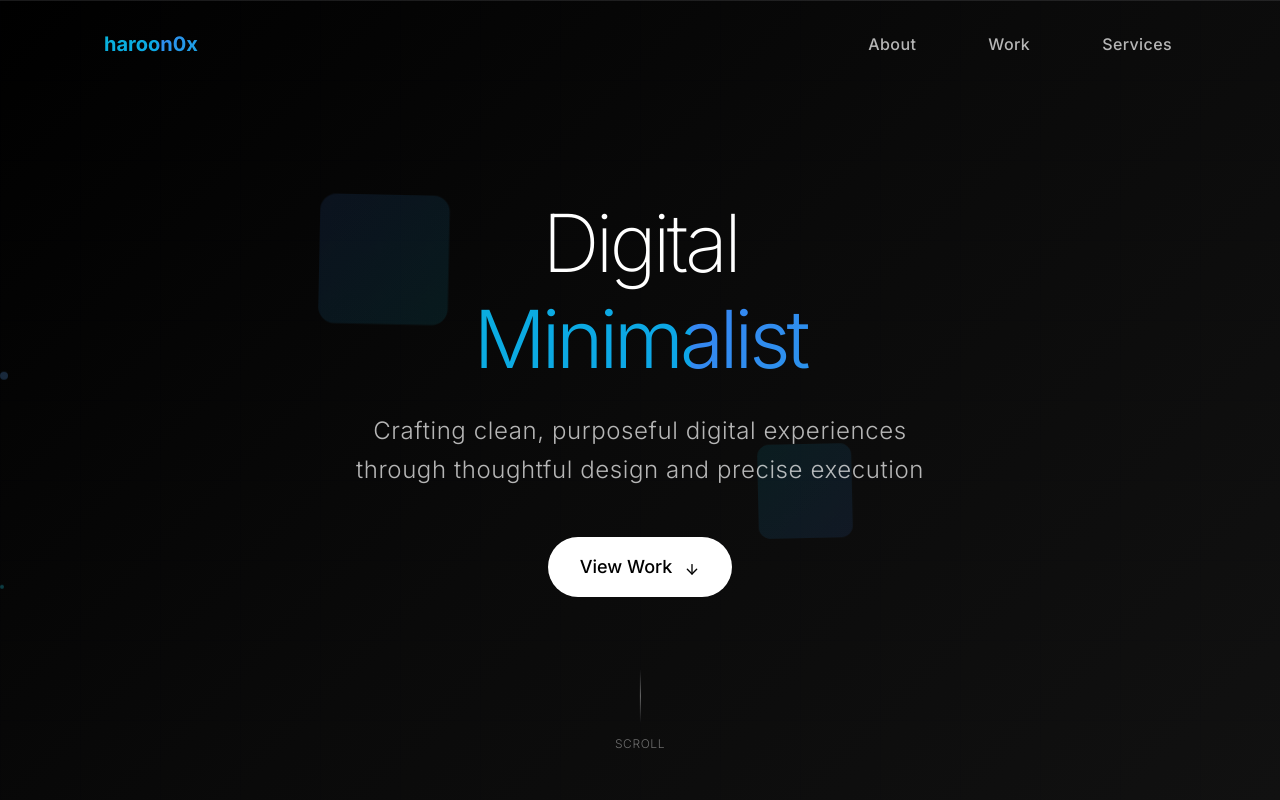
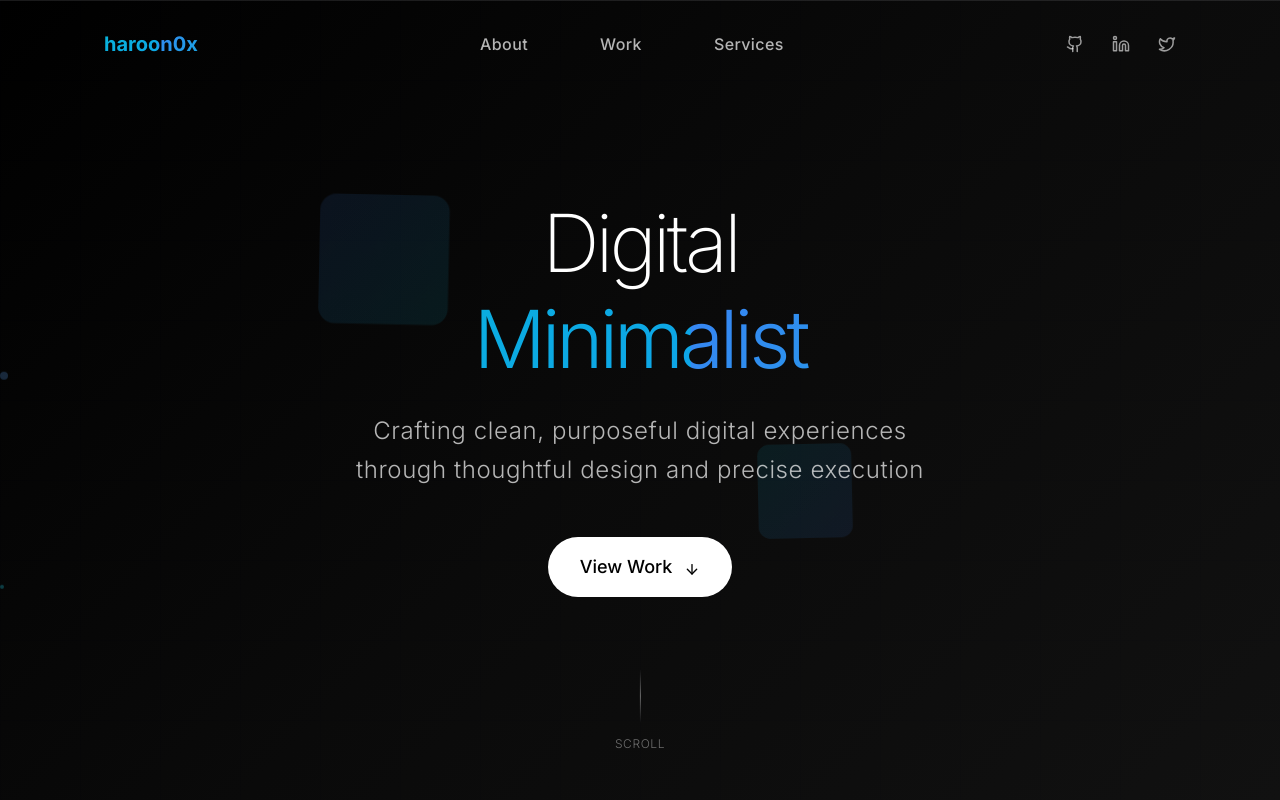
Before and after one commit to haroon0x/portfolio, a React (Vite) app: page / in a window 1280 px wide. Shown: the top 800 px of the page. Built offline with nearby package versions, Linux system fonts and the light colour scheme.

Commit message:
Add LinkedIn, GitHub, and X social media links

```diff
--- a/src/components/Footer.tsx
+++ b/src/components/Footer.tsx
@@ -1,10 +1,16 @@
 import React from 'react';
-import { ArrowUp, Mail } from 'lucide-react';
+import { ArrowUp, Mail, Github, Linkedin, Twitter } from 'lucide-react';
 
 export default function Footer() {
   const scrollToTop = () => {
     window.scrollTo({ top: 0, behavior: 'smooth' });
   };
+
+  const socialLinks = [
+    { name: 'GitHub', icon: Github, url: 'https://github.com/haroon0x', color: 'hover:text-white' },
+    { name: 'LinkedIn', icon: Linkedin, url: 'https://linkedin.com/in/haroon0x', color: 'hover:text-blue-400' },
+    { name: 'X', icon: Twitter, url: 'https://x.com/haroon0x', color: 'hover:text-cyan-400' }
+  ];
 
   return (
     <footer className="bg-zinc-950 border-t border-white/10 py-16">
@@ -23,6 +29,22 @@ export default function Footer() {
               <Mail size={18} />
               <span className="font-medium">hello@haroon0x.com</span>
             </a>
+          </div>
+
+          {/* Social Links */}
+          <div className="flex justify-center items-center space-x-6">
+            {socialLinks.map((social) => (
+              <a
+                key={social.name}
+                href={social.url}
+                target="_blank"
+                rel="noopener noreferrer"
+                className={`group p-3 bg-zinc-900 border border-white/10 hover:border-blue-400/30 rounded-xl transition-all duration-300 hover-lift focus:outline-none focus-visible:ring-2 focus-visible:ring-blue-500 focus-visible:ring-offset-2 focus-visible:ring-offset-zinc-950 ${social.color}`}
+                aria-label={`Visit ${social.name} profile`}
+              >
+                <social.icon size={18} className="transition-all duration-300 group-hover:scale-110" />
+              </a>
+            ))}
           </div>
 
           {/* Divider */}
--- a/src/components/Header.tsx
+++ b/src/components/Header.tsx
@@ -1,5 +1,5 @@
 import React, { useState, useEffect } from 'react';
-import { Menu, X } from 'lucide-react';
+import { Menu, X, Github, Linkedin, Twitter } from 'lucide-react';
 
 export default function Header() {
   const [isMenuOpen, setIsMenuOpen] = useState(false);
@@ -26,6 +26,12 @@ export default function Header() {
     { name: 'About', id: 'about' },
     { name: 'Work', id: 'work' },
     { name: 'Services', id: 'services' }
+  ];
+
+  const socialLinks = [
+    { name: 'GitHub', icon: Github, url: 'https://github.com/haroon0x', color: 'hover:text-white' },
+    { name: 'LinkedIn', icon: Linkedin, url: 'https://linkedin.com/in/haroon0x', color: 'hover:text-blue-400' },
+    { name: 'X', icon: Twitter, url: 'https://x.com/haroon0x', color: 'hover:text-cyan-400' }
   ];
 
   return (
@@ -62,6 +68,24 @@ export default function Header() {
             ))}
           </div>
 
+          {/* Social Links & Mobile Menu */}
+          <div className="flex items-center space-x-4">
+            {/* Social Links - Desktop */}
+            <div className="hidden md:flex items-center space-x-3">
+              {socialLinks.map((social) => (
+                <a
+                  key={social.name}
+                  href={social.url}
+                  target="_blank"
+                  rel="noopener noreferrer"
+                  className={`p-2 text-white/60 ${social.color} transition-all duration-300 hover:scale-110 focus:outline-none focus-visible:ring-2 focus-visible:ring-blue-500 focus-visible:ring-offset-2 focus-visible:ring-offset-black rounded-lg`}
+                  aria-label={`Visit ${social.name} profile`}
+                >
+                  <social.icon size={18} />
+                </a>
+              ))}
+            </div>
+
             {/* Mobile Menu Button */}
             <button
               onClick={() => setIsMenuOpen(!isMenuOpen)}
@@ -72,10 +96,11 @@ export default function Header() {
               {isMenuOpen ? <X size={24} /> : <Menu size={24} />}
             </button>
           </div>
+        </div>
 
         {/* Mobile Navigation */}
         <div className={`md:hidden transition-all duration-500 overflow-hidden ${
-          isMenuOpen ? 'max-h-48 opacity-100 mt-8' : 'max-h-0 opacity-0'
+          isMenuOpen ? 'max-h-64 opacity-100 mt-8' : 'max-h-0 opacity-0'
         }`}>
           <div className="space-y-4 pb-4">
             {navItems.map((item) => (
@@ -88,6 +113,22 @@ export default function Header() {
                 {item.name}
               </button>
             ))}
+
+            {/* Mobile Social Links */}
+            <div className="flex items-center space-x-4 pt-4 px-3">
+              {socialLinks.map((social) => (
+                <a
+                  key={social.name}
+                  href={social.url}
+                  target="_blank"
+                  rel="noopener noreferrer"
+                  className={`p-2 text-white/60 ${social.color} transition-all duration-300 hover:scale-110 focus:outline-none focus-visible:ring-2 focus-visible:ring-blue-500 focus-visible:ring-offset-2 focus-visible:ring-offset-black rounded-lg`}
+                  aria-label={`Visit ${social.name} profile`}
+                >
+                  <social.icon size={18} />
+                </a>
+              ))}
+            </div>
           </div>
         </div>
       </nav>
--- a/src/pages/Projects.tsx
+++ b/src/pages/Projects.tsx
@@ -1,5 +1,5 @@
 import React from 'react';
-import { ArrowLeft, ExternalLink, Github, Calendar, Tag, ArrowUpRight } from 'lucide-react';
+import { ArrowLeft, ExternalLink, Github, Calendar, Tag, ArrowUpRight, Linkedin, Twitter } from 'lucide-react';
 import { Link } from 'react-router-dom';
 import { useScrollAnimation, useStaggerAnimation } from '../hooks/useScrollAnimation';
 
@@ -156,6 +156,12 @@ export default function Projects() {
 
   const featuredProjects = allProjects.filter(p => p.featured);
 
+  const socialLinks = [
+    { name: 'GitHub', icon: Github, url: 'https://github.com/haroon0x', color: 'hover:text-white' },
+    { name: 'LinkedIn', icon: Linkedin, url: 'https://linkedin.com/in/haroon0x', color: 'hover:text-blue-400' },
+    { name: 'X', icon: Twitter, url: 'https://x.com/haroon0x', color: 'hover:text-cyan-400' }
+  ];
+
   return (
     <div className="min-h-screen bg-black text-white">
       {/* Header */}
@@ -172,6 +178,22 @@ export default function Projects() {
 
             <div className="text-xl font-bold">
               <span className="gradient-text">haroon0x</span>
+            </div>
+
+            {/* Social Links */}
+            <div className="flex items-center space-x-3">
+              {socialLinks.map((social) => (
+                <a
+                  key={social.name}
+                  href={social.url}
+                  target="_blank"
+                  rel="noopener noreferrer"
+                  className={`p-2 text-white/60 ${social.color} transition-all duration-300 hover:scale-110 focus:outline-none focus-visible:ring-2 focus-visible:ring-blue-500 focus-visible:ring-offset-2 focus-visible:ring-offset-black rounded-lg`}
+                  aria-label={`Visit ${social.name} profile`}
+                >
+                  <social.icon size={16} />
+                </a>
+              ))}
             </div>
           </div>
         </nav>
@@ -388,6 +410,22 @@ export default function Projects() {
               </a>
             </div>
 
+            {/* Social Links */}
+            <div className="flex justify-center items-center space-x-6">
+              {socialLinks.map((social) => (
+                <a
+                  key={social.name}
+                  href={social.url}
+                  target="_blank"
+                  rel="noopener noreferrer"
+                  className={`group p-3 bg-zinc-900 border border-white/10 hover:border-blue-400/30 rounded-xl transition-all duration-300 hover-lift focus:outline-none focus-visible:ring-2 focus-visible:ring-blue-500 focus-visible:ring-offset-2 focus-visible:ring-offset-zinc-950 ${social.color}`}
+                  aria-label={`Visit ${social.name} profile`}
+                >
+                  <social.icon size={18} className="transition-all duration-300 group-hover:scale-110" />
+                </a>
+              ))}
+            </div>
+
             <div className="w-full h-px bg-gradient-to-r from-transparent via-white/20 to-transparent" />
 
             <div className="flex flex-col md:flex-row justify-between items-center space-y-4 md:space-y-0">
```
Lines whose indentation alone changed are shown as unchanged.
